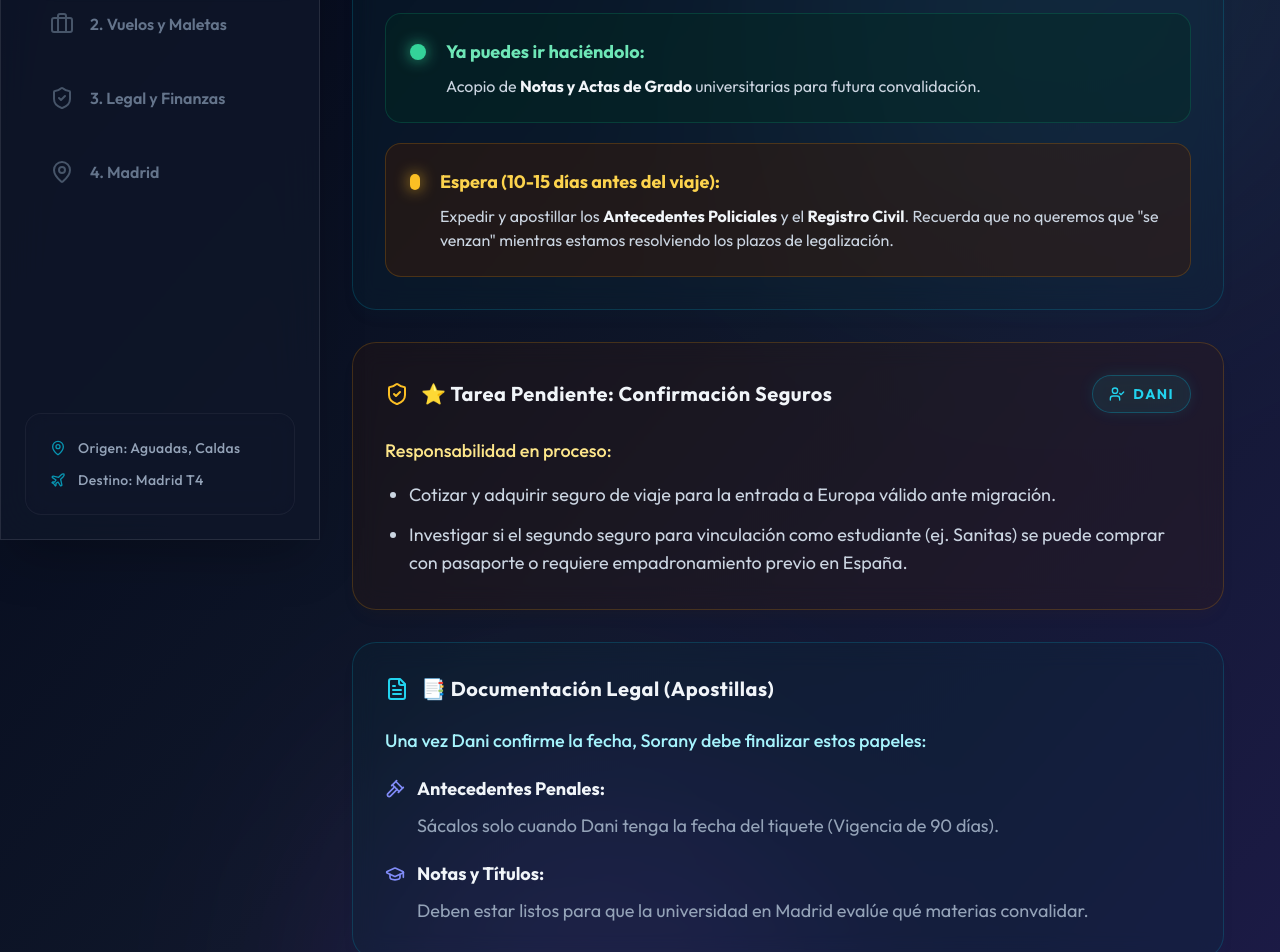
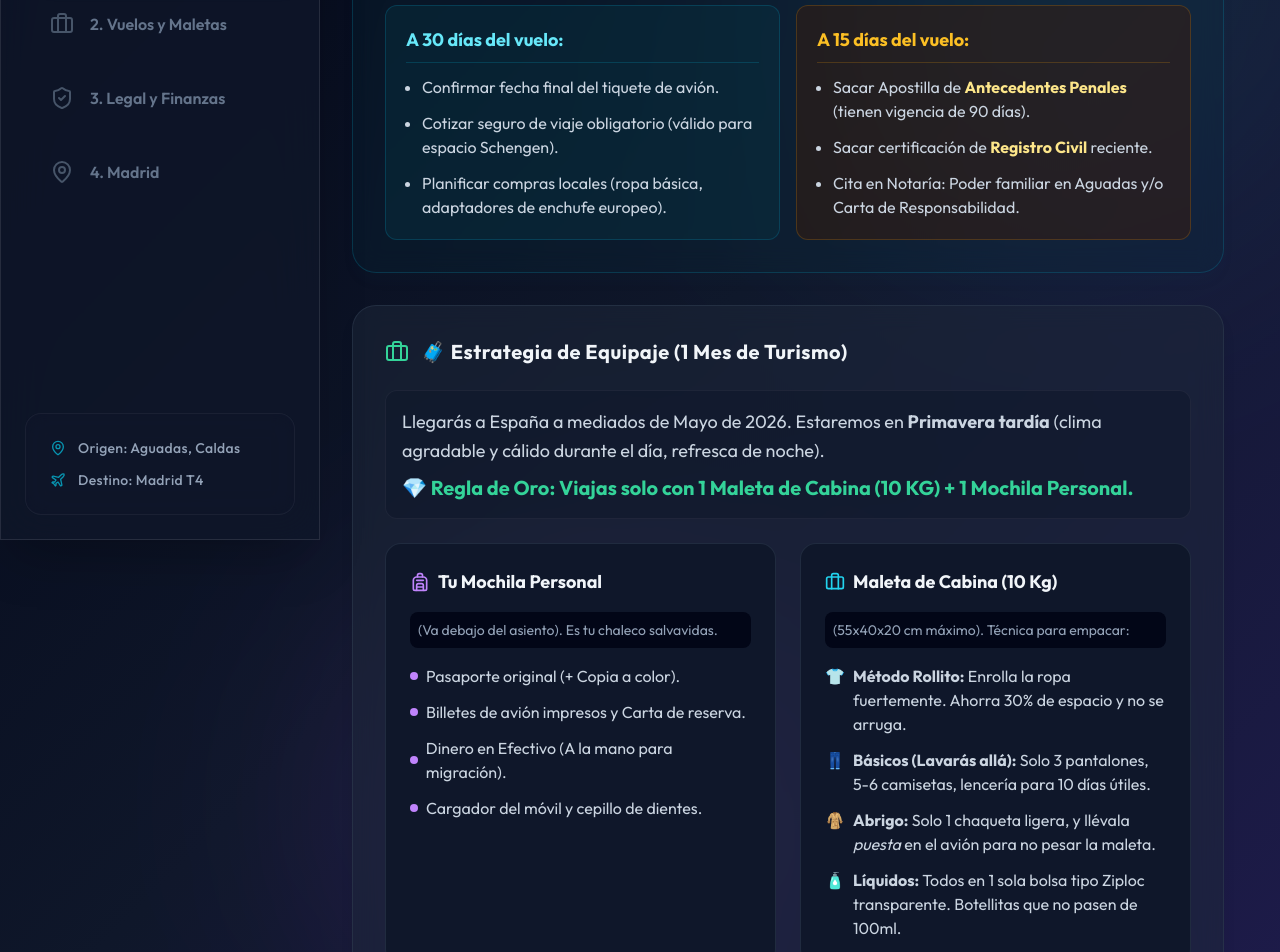
Before and after one commit to AlchemistSidZCooL/voyage, a React (Vite) app: page / in a window 1280 px wide. Shown: the part 260-1212 px from the top of the page. Built offline with nearby package versions, Linux system fonts and the light colour scheme; the HTML template or start-up script is replaced by a standard one.

Commit message:
feat: actualizar contenido logístico de vuelos, horas y maletas

```diff
--- a/src/App.jsx
+++ b/src/App.jsx
@@ -118,133 +118,151 @@ const App = () => {
 
         <AnimatePresence mode="wait">
         {activeTab === 'preparacion' && (
-          <SectionWrapper key="preparacion" title="Paso 1: Antes de Volar">
+          <SectionWrapper key="preparacion" title="Paso 1: Preparativos del Viaje">
 
-            <Card
-              title="📑 Checklist Documental (Semáforo)"
-              icon={<FileText className="w-6 h-6" />}
-              type="info"
-            >
-              <p className="mb-6 text-slate-300">Para evitar que tus documentos venzan antes de presentarlos a extranjería, sigue este semáforo:</p>
-
-              <div className="space-y-5">
-                <div className="flex gap-5 items-start bg-emerald-950/40 p-6 rounded-2xl border border-emerald-500/20">
-                  <div className="w-4 h-4 mt-1.5 rounded-full bg-emerald-400 shadow-[0_0_15px_rgba(52,211,153,0.8)]"></div>
-                  <div>
-                    <span className="font-bold text-emerald-300 text-lg">Ya puedes ir haciéndolo:</span>
-                    <p className="text-slate-300 mt-2 text-base">Acopio de <strong className="text-slate-100">Notas y Actas de Grado</strong> universitarias para futura convalidación.</p>
+            <Card title="⏳ Cuenta Regresiva y Tareas Inmediatas" icon={<Clock className="w-6 h-6 text-cyan-400" />} type="info">
+              <p className="mb-4 text-cyan-200">Enfoque total en lo que necesitas para subirte al avión sin estrés.</p>
+              <div className="grid md:grid-cols-2 gap-4">
+                <div className="bg-cyan-950/40 p-5 rounded-xl border border-cyan-500/20">
+                  <h4 className="font-bold text-cyan-300 mb-3 text-lg border-b border-cyan-500/20 pb-2">A 30 días del vuelo:</h4>
+                  <ul className="text-slate-300 text-base space-y-3 list-disc ml-4">
+                    <li>Confirmar fecha final del tiquete de avión.</li>
+                    <li>Cotizar seguro de viaje obligatorio (válido para espacio Schengen).</li>
+                    <li>Planificar compras locales (ropa básica, adaptadores de enchufe europeo).</li>
+                  </ul>
                 </div>
-                </div>
-
-                <div className="flex gap-5 items-start bg-amber-950/40 p-6 rounded-2xl border border-amber-500/20">
-                  <div className="w-4 h-4 mt-1.5 rounded-full bg-amber-400 shadow-[0_0_15px_rgba(251,191,36,0.8)]"></div>
-                  <div>
-                    <span className="font-bold text-amber-300 text-lg">Espera (10-15 días antes del viaje):</span>
-                    <p className="text-slate-300 mt-2 text-base">Expedir y apostillar los <strong className="text-slate-100">Antecedentes Policiales</strong> y el <strong className="text-slate-100">Registro Civil</strong>. Recuerda que no queremos que "se venzan" mientras estamos resolviendo los plazos de legalización.</p>
-                  </div>
+                <div className="bg-amber-950/40 p-5 rounded-xl border border-amber-500/20">
+                  <h4 className="font-bold text-amber-400 mb-3 text-lg border-b border-amber-500/20 pb-2">A 15 días del vuelo:</h4>
+                  <ul className="text-slate-300 text-base space-y-3 list-disc ml-4">
+                    <li>Sacar Apostilla de <strong className="text-amber-200">Antecedentes Penales</strong> (tienen vigencia de 90 días).</li>
+                    <li>Sacar certificación de <strong className="text-amber-200">Registro Civil</strong> reciente.</li>
+                    <li>Cita en Notaría: Poder familiar en Aguadas y/o Carta de Responsabilidad.</li>
+                  </ul>
                 </div>
               </div>
             </Card>
 
-            <Card title="⭐ Tarea Pendiente: Confirmación Seguros" icon={<ShieldCheck className="w-6 h-6 text-amber-400" />} type="warning" badge="Dani">
-              <p className="mb-4 font-medium text-amber-200">Responsabilidad en proceso:</p>
-              <ul className="list-disc ml-6 space-y-3 text-slate-300">
-                <li>Cotizar y adquirir seguro de viaje para la entrada a Europa válido ante migración.</li>
-                <li>Investigar si el segundo seguro para vinculación como estudiante (ej. Sanitas) se puede comprar con pasaporte o requiere empadronamiento previo en España.</li>
+            <Card title="🧳 Estrategia de Equipaje (1 Mes de Turismo)" icon={<Briefcase className="w-6 h-6 text-emerald-400" />} type="default">
+               <div className="mb-5 text-slate-300 leading-relaxed text-lg bg-slate-900/50 p-4 rounded-xl border border-white/5">
+                  Llegarás a España a mediados de Mayo de 2026. Estaremos en <strong>Primavera tardía</strong> (clima agradable y cálido durante el día, refresca de noche).
+                  <br/><strong className="text-emerald-400 text-xl block mt-2">💎 Regla de Oro: Viajas solo con 1 Maleta de Cabina (10 KG) + 1 Mochila Personal.</strong>
+               </div>
+
+               <div className="grid md:grid-cols-2 gap-6 mt-6">
+                 <div className="bg-slate-900 border border-slate-700/50 p-6 rounded-2xl hover:border-purple-500/30 transition-colors">
+                   <h4 className="font-bold text-slate-100 flex items-center gap-2 mb-4 text-lg"><Backpack className="w-5 h-5 text-purple-400"/> Tu Mochila Personal</h4>
+                   <p className="text-sm text-slate-400 mb-4 bg-slate-950 p-2 rounded-lg">(Va debajo del asiento). Es tu chaleco salvavidas.</p>
+                   <ul className="text-base text-slate-300 space-y-3">
+                     <li className="flex items-center gap-2"><div className="w-2 h-2 rounded-full bg-purple-400"></div> Pasaporte original (+ Copia a color).</li>
+                     <li className="flex items-center gap-2"><div className="w-2 h-2 rounded-full bg-purple-400"></div> Billetes de avión impresos y Carta de reserva.</li>
+                     <li className="flex items-center gap-2"><div className="w-2 h-2 rounded-full bg-purple-400"></div> Dinero en Efectivo (A la mano para migración).</li>
+                     <li className="flex items-center gap-2"><div className="w-2 h-2 rounded-full bg-purple-400"></div> Cargador del móvil y cepillo de dientes.</li>
                    </ul>
-            </Card>
+                 </div>
 
-            <Card title="📑 Documentación Legal (Apostillas)" icon={<FileText className="w-6 h-6 text-cyan-400" />} type="info">
-              <p className="mb-5 text-cyan-200 font-medium">Una vez Dani confirme la fecha, Sorany debe finalizar estos papeles:</p>
-              <ul className="space-y-5">
-                <li className="flex flex-col gap-2">
-                  <span className="font-bold flex items-center gap-3 text-slate-100 text-lg"><Gavel className="w-5 h-5 text-indigo-400" /> Antecedentes Penales:</span>
-                  <span className="text-slate-400 ml-8 leading-relaxed">Sácalos solo cuando Dani tenga la fecha del tiquete (Vigencia de 90 días).</span>
-                </li>
-                <li className="flex flex-col gap-2">
-                  <span className="font-bold flex items-center gap-3 text-slate-100 text-lg"><GraduationCap className="w-5 h-5 text-indigo-400" /> Notas y Títulos:</span>
-                  <span className="text-slate-400 ml-8 leading-relaxed">Deben estar listos para que la universidad en Madrid evalúe qué materias convalidar.</span>
-                </li>
+                 <div className="bg-slate-900 border border-slate-700/50 p-6 rounded-2xl hover:border-cyan-500/30 transition-colors">
+                   <h4 className="font-bold text-slate-100 flex items-center gap-2 mb-4 text-lg"><Briefcase className="w-5 h-5 text-cyan-400"/> Maleta de Cabina (10 Kg)</h4>
+                   <p className="text-sm text-slate-400 mb-4 bg-slate-950 p-2 rounded-lg">(55x40x20 cm máximo). Técnica para empacar:</p>
+                   <ul className="text-base text-slate-300 space-y-3">
+                     <li className="flex items-start gap-2">👕 <span><strong>Método Rollito:</strong> Enrolla la ropa fuertemente. Ahorra 30% de espacio y no se arruga.</span></li>
+                     <li className="flex items-start gap-2">👖 <span><strong>Básicos (Lavarás allá):</strong> Solo 3 pantalones, 5-6 camisetas, lencería para 10 días útiles.</span></li>
+                     <li className="flex items-start gap-2">🧥 <span><strong>Abrigo:</strong> Solo 1 chaqueta ligera, y llévala <em>puesta</em> en el avión para no pesar la maleta.</span></li>
+                     <li className="flex items-start gap-2">🧴 <span><strong>Líquidos:</strong> Todos en 1 sola bolsa tipo Ziploc transparente. Botellitas que no pasen de 100ml.</span></li>
                    </ul>
-            </Card>
-
-            <Card title="🏠 Notaría (Aguadas)" icon={<Home className="w-6 h-6" />}>
-              <ul className="list-disc ml-6 space-y-3 text-slate-300">
-                <li className="pl-2">Autenticar la Carta de Responsabilidad (si aplica).</li>
-                <li className="pl-2">Hacer un poder firmado por si queda algún trámite bancario pendiente.</li>
-              </ul>
+                 </div>
+               </div>
             </Card>
           </SectionWrapper>
         )}
 
         {activeTab === 'frontera' && (
-          <SectionWrapper key="frontera" title="Paso 2: Viaje y Vuelos">
+          <SectionWrapper key="frontera" title="Paso 2: Itinerario y Frontera">
 
-            <Card title="✈️ ITINERARIO OFICIAL (Trip.com)" type="success" icon={<Plane className="w-6 h-6 text-emerald-400" />}>
-              <div className="mb-8 bg-emerald-950/40 p-6 rounded-2xl border border-emerald-500/20 backdrop-blur-sm">
-                <p className="text-sm font-bold text-emerald-400/80 mb-2 uppercase tracking-widest">Código de Localizador</p>
-                <div className="flex items-center gap-4">
-                   <p className="text-4xl font-extrabold text-emerald-300 tracking-widest drop-shadow-[0_0_10px_rgba(52,211,153,0.3)]">CB5ES3</p>
-                   <div className="h-8 w-px bg-emerald-500/20 mx-2"></div>
-                   <p className="text-sm text-emerald-200/60 font-mono">Billete Nro: <br/>996-9479316990</p>
+            <Card title="✈️ VUELOS Y HORARIOS CONVERSOS" type="success" icon={<Plane className="w-6 h-6 text-emerald-400" />}>
+              <div className="mb-8 bg-emerald-950/40 p-6 rounded-2xl border border-emerald-500/20 flex flex-col sm:flex-row gap-6 items-center">
+                 <div className="text-center bg-emerald-900/60 p-4 rounded-xl border border-emerald-500/30 min-w-40">
+                    <p className="text-sm text-emerald-400/80 font-bold uppercase mb-2 tracking-widest">Localizador</p>
+                    <p className="text-4xl font-extrabold text-emerald-100 tracking-widest drop-shadow-[0_0_10px_rgba(52,211,153,0.3)]">CB5ES3</p>
+                 </div>
+                 <div className="text-lg text-emerald-200/90 leading-relaxed border-l-2 border-emerald-500/20 pl-6">
+                   ⚠️ <strong className="text-emerald-400">Atención a los Horarios:</strong> El reloj mundial es clave para no asustar a la familia.<br/>
+                   En primavera, <strong className="text-white">Madrid está 7 horas adelante</strong> de Colombia. Cuando sea el mediodía allá, en Colombia apenas son las 5 AM.
                  </div>
               </div>
 
               <div className="space-y-8">
                 <div className="border-l-4 border-cyan-500/50 pl-6 relative">
                   <div className="absolute -left-2.5 top-1 bg-slate-900 border-2 border-cyan-500 w-4 h-4 rounded-full"></div>
-                  <h4 className="font-extrabold text-slate-100 text-lg mb-3">Ida: Jueves, 7 de mayo (2026)</h4>
-                  <ul className="space-y-3 text-slate-300">
-                    <li className="flex items-start gap-3">
-                       <span className="text-cyan-400 font-bold min-w-24">06:35 am</span>
-                       <span><strong>PEI a BOG</strong> (Avianca AV9443) <br/><span className="text-sm text-slate-500">Localizador Interno: ATQINS</span></span>
-                    </li>
-                    <li className="flex items-start gap-3 mt-4">
-                       <span className="text-cyan-400 font-bold min-w-24">Vuelo Intl.</span>
-                       <span><strong>BOG a MAD</strong> (Air Europa) <br/><span className="text-sm text-emerald-400">Puedes hacer check-in desde el 5 de mayo.</span></span>
-                    </li>
-                  </ul>
+                  <h4 className="font-extrabold text-slate-100 text-2xl mb-1">Tramo 1: Pereira (PEI) ➔ Bogotá (BOG)</h4>
+                  <p className="text-cyan-400 font-bold text-base mb-4 tracking-wide">Jueves, 7 de mayo de 2026 (Avianca AV9443)</p>
+
+                  <div className="bg-slate-900/50 border border-slate-700/50 p-6 rounded-2xl flex flex-col md:flex-row gap-8 items-center">
+                     <div className="flex-1">
+                       <p className="text-sm text-slate-500 font-bold uppercase mb-1 flex items-center gap-2"><Plane className="w-4 h-4 text-cyan-500 rotate-45"/> Despegue PEI</p>
+                       <p className="text-3xl font-bold text-slate-100">06:35 AM <span className="text-base font-normal text-slate-400 bg-slate-800 px-2 py-1 rounded ml-2">Hora COL 🇨🇴</span></p>
+                     </div>
+                     <div className="flex-1">
+                       <p className="text-sm text-slate-500 font-bold uppercase mb-1 flex items-center gap-2"><Plane className="w-4 h-4 text-cyan-500 md:rotate-90"/> Aterrizaje BOG</p>
+                       <p className="text-3xl font-bold text-slate-100">07:30 AM <span className="text-base font-normal text-slate-400 bg-slate-800 px-2 py-1 rounded ml-2">Hora COL 🇨🇴</span></p>
+                     </div>
+                  </div>
+                  <div className="mt-4 bg-amber-950/20 p-4 rounded-xl border border-amber-500/20 inline-flex items-center gap-3">
+                     <AlertTriangle className="w-5 h-5 text-amber-500" />
+                     <p className="text-amber-200 text-sm">Regla de oro de aeropuertos: Debes estar en el Aeropuerto Matecaña a las <strong className="text-amber-400 text-base">04:30 AM</strong>.</p>
+                  </div>
                 </div>
 
                 <div className="border-l-4 border-purple-500/50 pl-6 relative">
                   <div className="absolute -left-2.5 top-1 bg-slate-900 border-2 border-purple-500 w-4 h-4 rounded-full"></div>
-                  <h4 className="font-extrabold text-slate-100 text-lg mb-2">Regreso: Viernes, 15 de mayo (2026)</h4>
-                  <p className="text-slate-400">MAD a BOG (Air Europa)</p>
+                  <h4 className="font-extrabold text-slate-100 text-2xl mb-1">Tramo 2: Bogotá (BOG) ➔ Madrid (MAD)</h4>
+                  <p className="text-purple-400 font-bold text-base mb-4 tracking-wide">Vuelo Internacional Transtlántico (Air Europa)</p>
+
+                  <div className="bg-slate-900/50 border border-slate-700/50 p-6 rounded-2xl space-y-6">
+                     <div className="flex flex-col md:flex-row gap-8 border-b border-slate-700/50 pb-6">
+                       <div className="flex-1">
+                         <p className="text-sm text-slate-500 font-bold uppercase mb-1">Despegue BOG</p>
+                         <p className="text-2xl font-bold text-slate-400 border border-dashed border-slate-600 inline-block px-3 py-1 rounded">Hora por confirmar</p>
+                         <p className="text-sm text-slate-500 mt-2">Dato pendiente del Board Pass final.</p>
+                       </div>
+                       <div className="flex-1">
+                         <p className="text-sm text-slate-500 font-bold uppercase mb-1">Llegada a Barajas (MAD)</p>
+                         <p className="text-2xl font-bold text-slate-400 border border-dashed border-slate-600 inline-block px-3 py-1 rounded">Hora por confirmar</p>
+                       </div>
+                     </div>
+                     <div className="bg-purple-900/20 p-5 rounded-xl border border-purple-500/20 flex gap-4 items-start">
+                       <Info className="w-6 h-6 text-purple-400 flex-shrink-0" />
+                       <div>
+                         <p className="text-base text-purple-300 font-bold mb-2">Simulación de tu llegada:</p>
+                         <p className="text-base text-slate-300 leading-relaxed text-justify">
+                           Imagina que aterrizas felizmente en Madrid el viernes 8 de Mayo a las <strong>14:00 (2:00 PM)</strong> hora local de España. En ese preciso momento, en Aguadas/Manizales tu familia apenas estará despertando, pues en Colombia serán apenas las <strong>07:00 AM</strong>.
+                           <br/><strong className="text-purple-400">Es buena idea avisar esto en casa para que no se preocupen si hay silencio antes.</strong>
+                         </p>
+                       </div>
+                     </div>
+                  </div>
                 </div>
               </div>
             </Card>
 
-            <div className="grid grid-cols-1 lg:grid-cols-2 gap-8 mt-8">
-              <Card title="🎒 Mochila Personal" icon={<Backpack className="w-6 h-6" />}>
-                <ul className="space-y-4 text-slate-300">
-                  <li className="flex items-center gap-3">
-                    <div className="w-6 h-6 rounded-full bg-emerald-500/20 text-emerald-400 flex items-center justify-center text-xs">✓</div>
-                    Documentos (Pasaporte y Carta)
+            <Card title="🇪🇸 Migración en Madrid (Frontera)" icon={<ShieldCheck className="w-6 h-6 text-cyan-400" />} type="info">
+               <div className="text-slate-300 space-y-4 leading-relaxed text-lg">
+                  <p>Al salir del avión, seguirás a todo el mundo hacia el cartel de <strong>"Control de Pasaportes"</strong>. Eres turista, tu actitud debe ser 100% tranquila, transparente y segura.</p>
+                  <ul className="bg-cyan-950/30 p-6 rounded-2xl border border-cyan-500/20 space-y-4 mt-4">
+                     <li className="flex gap-3 items-start">
+                       <strong className="text-cyan-400 min-w-32">¿A qué viene?</strong>
+                       <span>"Vengo a hacer turismo. Tengo planeado recorrer Madrid por mis vacaciones de 30 días."</span>
                      </li>
-                  <li className="flex items-center gap-3">
-                    <div className="w-6 h-6 rounded-full bg-emerald-500/20 text-emerald-400 flex items-center justify-center text-xs">✓</div>
-                    Efectivo para Migración
+                     <li className="flex gap-3 items-start">
+                       <strong className="text-cyan-400 min-w-32">¿Dónde se aloja?</strong>
+                       <span>(Entregas el papel de tu Reserva de Hotel impresa y clara).</span>
+                     </li>
+                     <li className="flex gap-3 items-start">
+                       <strong className="text-cyan-400 min-w-32">¿Dinero?</strong>
+                       <span>"Cuento con euros en efectivo acá y respaldo en tarjetas de crédito por valor de más de 3500€ para mi estadía." (Enséñalos sin dudar si te los piden).</span>
                      </li>
                   </ul>
-              </Card>
-
-              <Card title="🧳 Maleta de Cabina (10kg)" icon={<Briefcase className="w-6 h-6" />}>
-                <ul className="space-y-4 text-slate-300 relative">
-                  <li className="flex items-start gap-3">
-                    <span className="text-xl">👕</span>
-                    <span><strong className="text-cyan-300 font-semibold">Regla de Oro:</strong> Que no pase los 10 Kilos.</span>
-                  </li>
-                  <li className="flex items-center gap-3">
-                    <span className="text-xl">🧴</span>
-                    Líquidos en bolsa transparente (máx 100ml).
-                  </li>
-                </ul>
-                <div className="mt-6 p-5 bg-indigo-950/30 border border-indigo-500/20 rounded-2xl text-sm italic text-indigo-300 leading-relaxed relative overflow-hidden">
-                  <div className="absolute top-0 left-0 w-1 h-full bg-indigo-500/50"></div>
-                  "No te preocupes por marcas de moda ni redes sociales. Una económica pero recia servirá genial, como hizo el doctor del consultorio."
                </div>
             </Card>
-            </div>
           </SectionWrapper>
         )}
 
```
Lines whose indentation alone changed are shown as unchanged.
